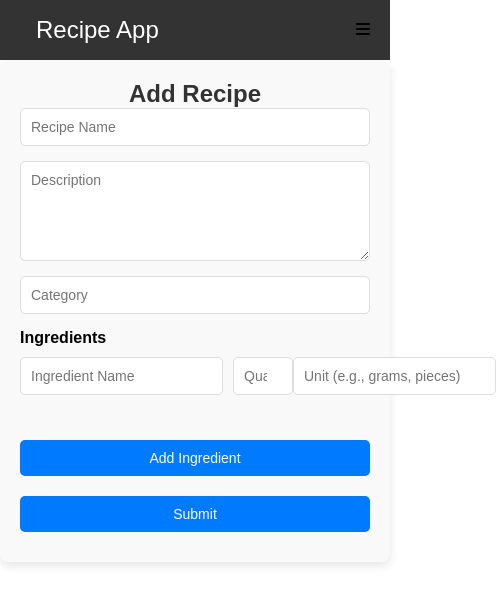
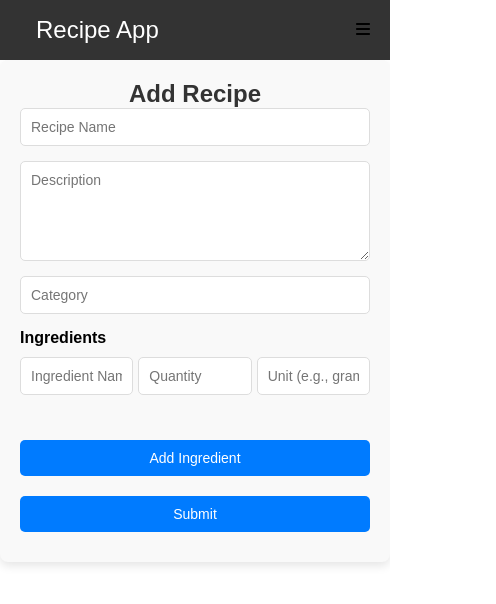
Before and after one commit to Nmyhi/recipe-book-app, a React (Create React App) app in the folder recipe-book/: page /add-recipe in a window 390 px wide. Shown: the top 604 px of the page, 496 px wide, since content can reach past the window. Built offline with nearby package versions, Linux system fonts and the light colour scheme.

Commit message:
Add css for better responsiveness

```diff
--- a/recipe-book/src/AddRecipe.css
+++ b/recipe-book/src/AddRecipe.css
@@ -6,7 +6,9 @@
   padding: 20px; /* Padding around the container */
   background-color: #f9f9f9; /* Light background color */
   border-radius: 8px; /* Rounded corners */
+  box-sizing: border-box; /* Ensure padding and border are included in width */
   box-shadow: 0 4px 10px rgba(0, 0, 0, 0.1); /* Subtle shadow for depth */
+  width: 100%; /* Make sure the container fits mobile screens */
 }
 
 h2 {
@@ -25,6 +27,8 @@
   border: 1px solid #ddd; /* Light border */
   border-radius: 5px; /* Rounded corners */
   font-size: 16px; /* Font size */
+  width: 100%; /* Ensure input fields are responsive */
+  box-sizing: border-box; /* Ensure padding/border don't overflow */
 }
 
 .form-textarea {
@@ -35,7 +39,12 @@
 .ingredient-item {
   display: flex; /* Flexbox layout for ingredient items */
   align-items: center; /* Center items vertically */
+  justify-content: space-between; /* Ensure even spacing */
+  gap: 10px; /* Space between child elements */
+  flex-wrap: wrap; /* Allow wrapping for mobile */
   margin-bottom: 10px; /* Space between ingredients */
+  width: 100%; /* Ensure it takes full width */
+  box-sizing: border-box; /* Include padding/border in element width */
 }
 
 .quantity-input {
@@ -52,6 +61,8 @@
   cursor: pointer; /* Pointer cursor on hover */
   font-size: 16px; /* Font size */
   transition: background-color 0.3s ease; /* Smooth transition for hover */
+  width: 100%; /* Ensure buttons are responsive on mobile */
+  box-sizing: border-box; /* Ensure padding/border doesn't overflow */
 }
 
 .add-ingredient-button:hover, .submit-button:hover {
@@ -65,13 +76,22 @@
 @media (max-width: 600px) {
   .form-input, .form-textarea {
     font-size: 14px; /* Smaller font size on mobile */
+    width: 100%; /* Ensure input fields take full width */
+  }
+
+  .ingredient-item {
+    flex-direction: column; /* Stack ingredients vertically on small screens */
+    align-items: flex-start; /* Align items to the start */
+    width: 100%; /* Full width for ingredients */
   }
 
   .quantity-input {
-      width: 60px; /* Adjust width for mobile */
+    width: 100%; /* Full width for quantity input on mobile */
+    margin-left: 0; /* Remove left margin on mobile */
   }
 
   .add-ingredient-button, .submit-button {
     font-size: 14px; /* Smaller font size for buttons */
+    width: 100%; /* Full width for buttons on mobile */
   }
 }
--- a/recipe-book/src/ShoppingLists.css
+++ b/recipe-book/src/ShoppingLists.css
@@ -48,11 +48,15 @@
 .ingredient-item {
   display: flex; /* Flexbox layout for ingredient items */
   align-items: center; /* Center items vertically */
+  justify-content: flex-start; /* Ensure spacing between checkbox and text */
   padding: 10px 0; /* Padding for ingredient items */
+  gap: 10px; /* Add space between checkbox and text */
+  flex-wrap: nowrap; /* Prevent items from wrapping *
 }
 
 .ingredient-checkbox {
   margin-right: 10px; /* Space between checkbox and text */
+  flex-shrink: 0; /* Ensure checkbox doesn't shrink */
 }
 
 .checked {
@@ -74,3 +78,21 @@
 .delete-button:hover {
   background-color: #c0392b; /* Darker red on hover */
 }
+
+@media (max-width: 600px) {
+  .ingredient-item {
+    flex-direction: row; /* Ensure checkbox and ingredient text remain side-by-side */
+    align-items: center; /* Align items in the center */
+    justify-content: flex-start; /* Left-align the items */
+    gap: 5px; /* Smaller gap between checkbox and text */
+  }
+
+  .ingredient-checkbox {
+    margin-right: 5px; /* Reduce space on mobile */
+    flex-shrink: 0; /* Prevent checkbox from shrinking */
+  }
+
+  .shopping-lists-container {
+    padding: 10px; /* Adjust padding for smaller screens */
+  }
+}
```
Lines whose indentation alone changed are shown as unchanged.
